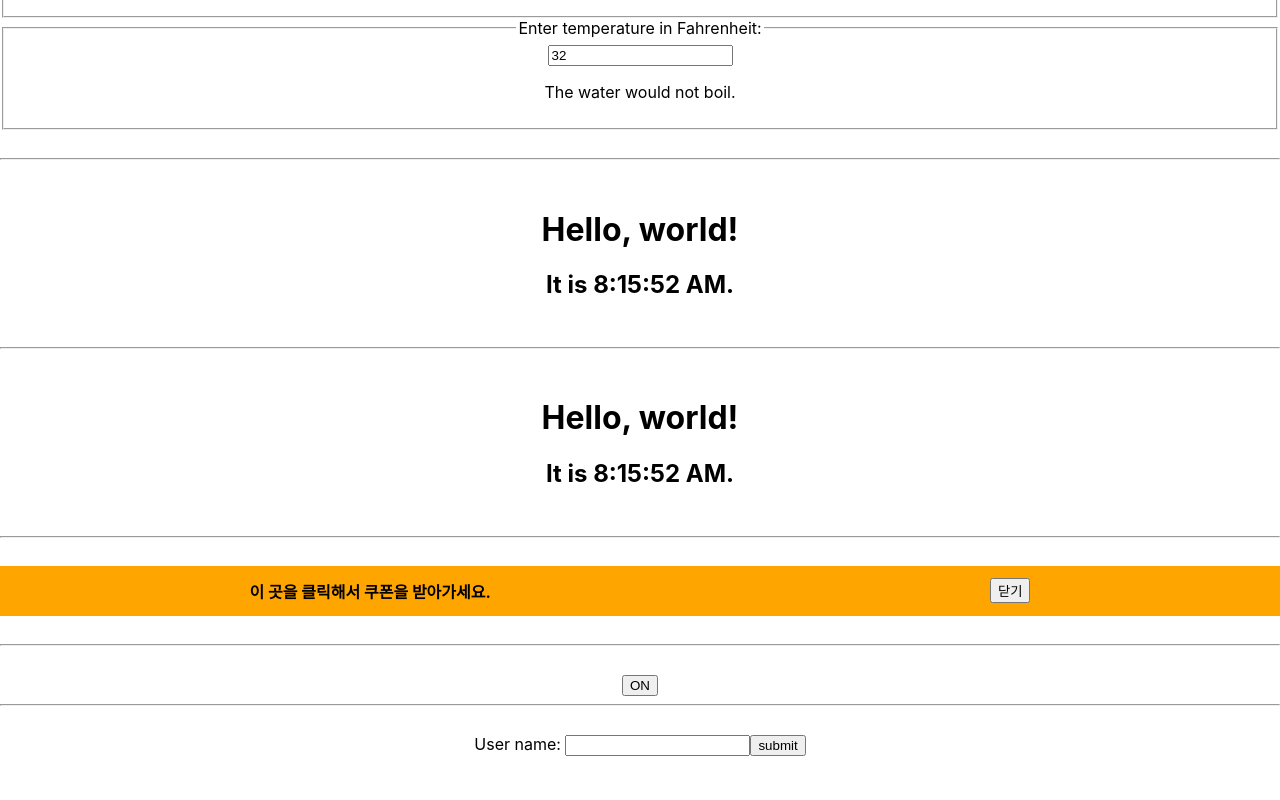
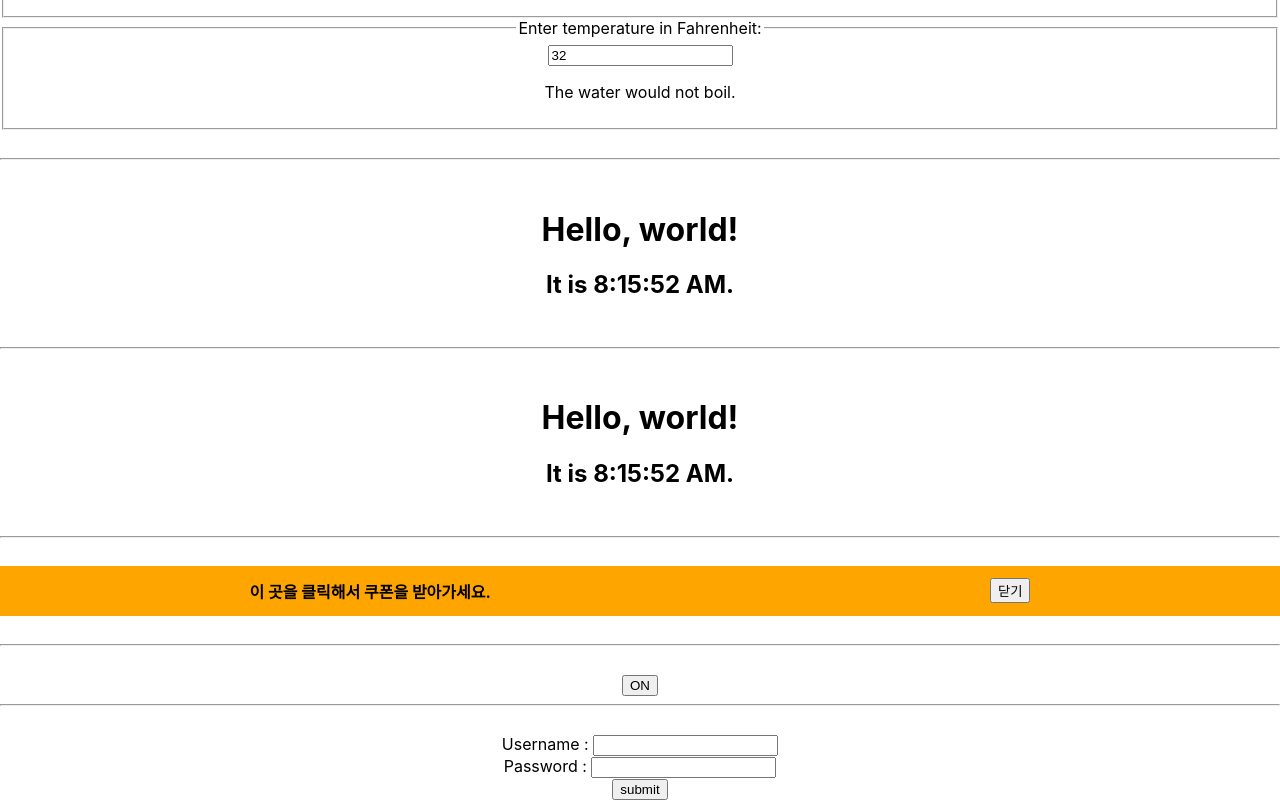
Before and after one commit to zzzwahoon/React_fromBasic, a React (Create React App) app in the folder CreateReactApp/my-app/: page / in a window 1280 px wide. Shown: the part 255-1055 px from the top of the page. Before the commit the page ends 1011 px from the top, so only its background shows below. Built offline with nearby package versions, Linux system fonts and the light colour scheme.

Commit message:
리스트와 key / 폼과 이벤트 제어하기 - 08. 다중 입력 다루기

```diff
--- a/CreateReactApp/my-app/src/components/SimpleForm.js
+++ b/CreateReactApp/my-app/src/components/SimpleForm.js
@@ -1,28 +1,46 @@
 import React, { useState } from 'react';
 
 export default function SimpleForm() {
-  const [username, setUsername] = useState('');
+  // const [username, setUsername] = useState('');
+  // const [password, setPassword] = useState('');
+
+  const [userInputs, setUserInputs] = useState({
+    username: '',
+    password: '',
+  });
 
   const handleChange = (e) => {
-    setUsername(e.target.value);
+    setUserInputs({ ...userInputs, [e.target.name]: e.target.value })
+    // if (e.target.name === 'username') return setUsername(e.target.value);
+    // return setPassword(e.target.value);
   };
 
   const handleSubmit = (e) => {
     e.preventDefault();
-    alert(username);
+    const { username, password } = userInputs;
+    alert(`username : ${username}, password : ${password}`);
   };
 
   // e.target.value ?
 
   return (
     <form onSubmit={handleSubmit}>
-      <label>User name: </label>
+      <label>Username : </label>
       <input
         type="text"
-        name="user name"
+        name="username"
         onChange={handleChange}
-        value={username}
+        value={userInputs.username}
       />
+      <br />
+      <label>Password : </label>
+      <input
+        type="text"
+        name="password"
+        onChange={handleChange}
+        value={userInputs.password}
+      />
+      <br />
       <input type="submit" value="submit" />
     </form>
   );
```
